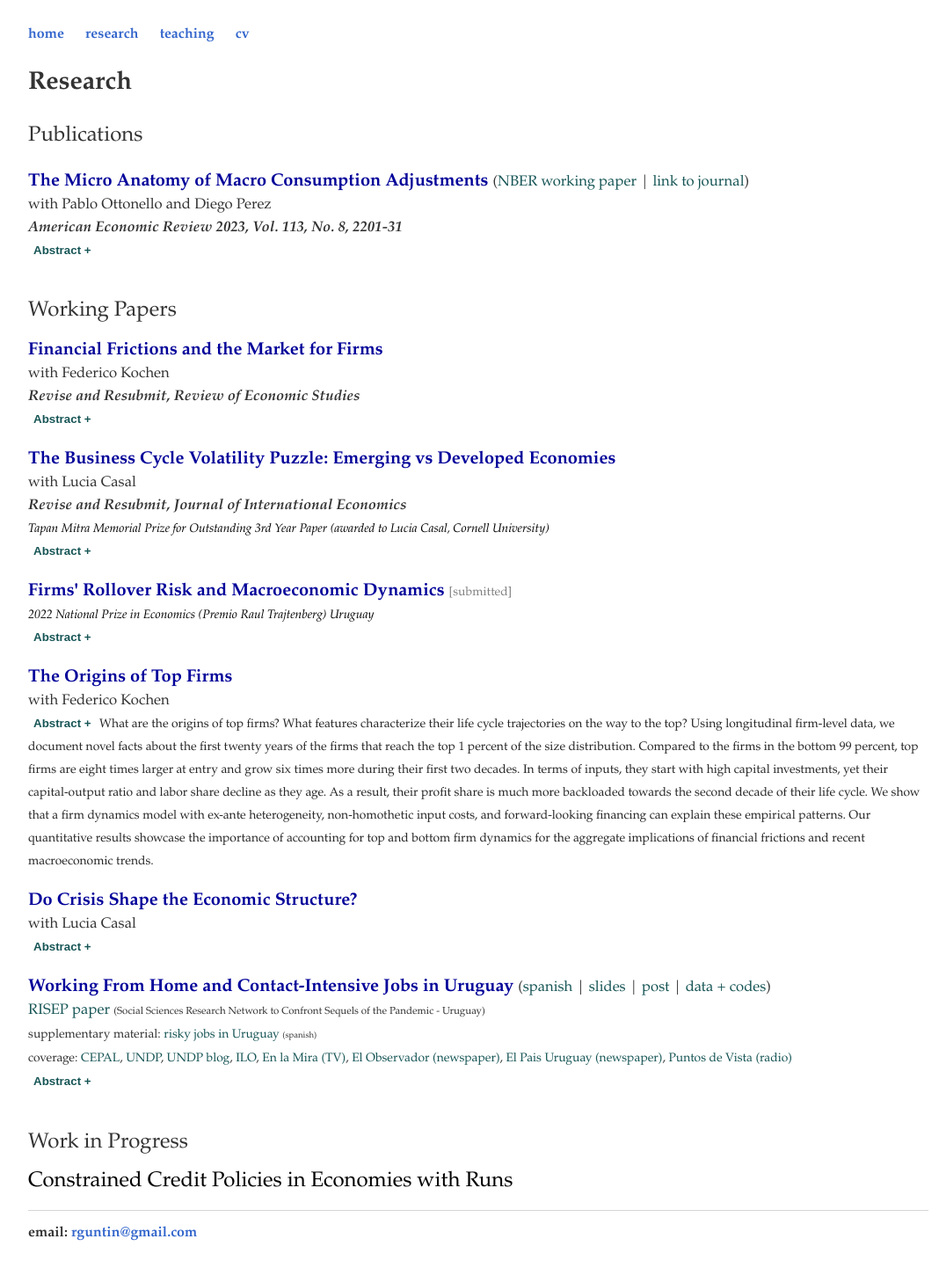
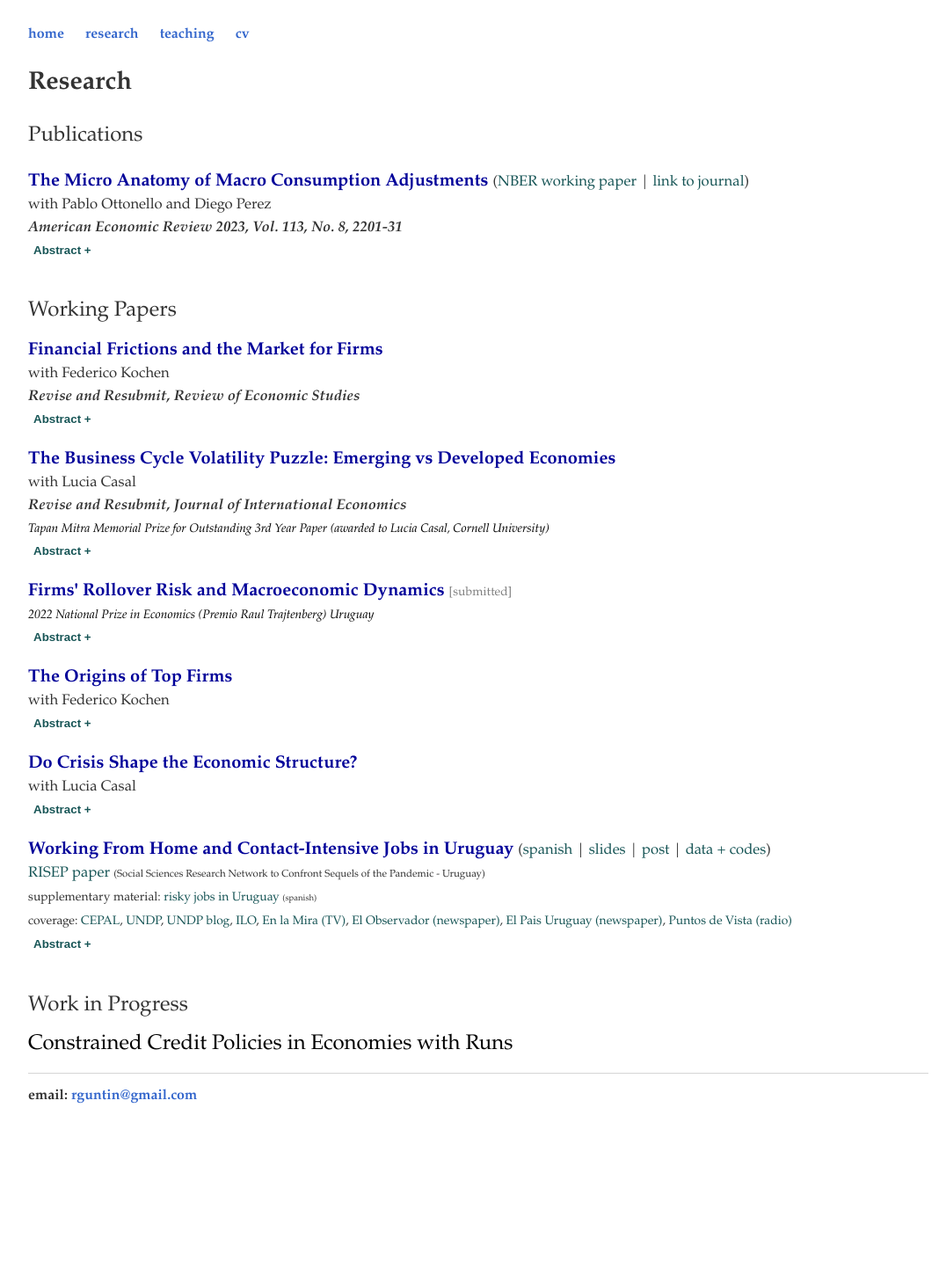
Before and after one commit to rafaguntin/rafaguntin.github.io, a Jekyll site: the page built from research/index.html, in a window 1280 px wide. Shown: the whole page at 88% size, without its empty margins (96-1172 px from the left). Built offline with Jekyll 4.4.1, drawn with Linux system fonts in a browser that asks for light colours; after the commit the page ends 1286 px from its top, so only the background shows below that.

Commit message:
Update index.html

```diff
--- a/research/index.html
+++ b/research/index.html
@@ -96,7 +96,7 @@ I assess the quantitative relevance of rollover crises using a model-based ident
 			       target="_blank">The Origins of Top Firms</a> <small>
 				<br>with <a style="color:#333" href="https://sites.google.com/view/federicokochen/home" target="_blank"> Federico Kochen</a>
 				 <br><button style ="font-weight: bold; color:#175556 ;background-color: white;border: none;" onclick="myFunction_top()" id="myBtn_top">Abstract +<small></button>
-					       <span id="dots_top"></span><span id="more_top" style = "color:#282828; line-height: 1.4em; text-align: justify">
+					       <span id="dots_top"></span><span id="more_top" style = "display:none; color:#282828; line-height: 1.4em; text-align: justify">
 What are the origins of top firms? What features characterize their life cycle trajectories on the way to the top? Using longitudinal firm-level data, we document novel facts about the first twenty years of the firms that reach the top 1 percent of the size distribution. Compared to the firms in the bottom 99 percent, top firms are eight times larger at entry and grow six times more during their first two decades. In terms of inputs, they start with high capital investments, yet their capital-output ratio and labor share decline as they age. As a result, their profit share is much more backloaded towards the second decade of their life cycle. We show that a firm dynamics model with ex-ante heterogeneity, non-homothetic input costs, and forward-looking financing can explain these empirical patterns. Our quantitative results showcase the importance of accounting for top and bottom firm dynamics for the aggregate implications of financial frictions and recent macroeconomic trends.
 						 </span> <big><big>
 			</p>
```
